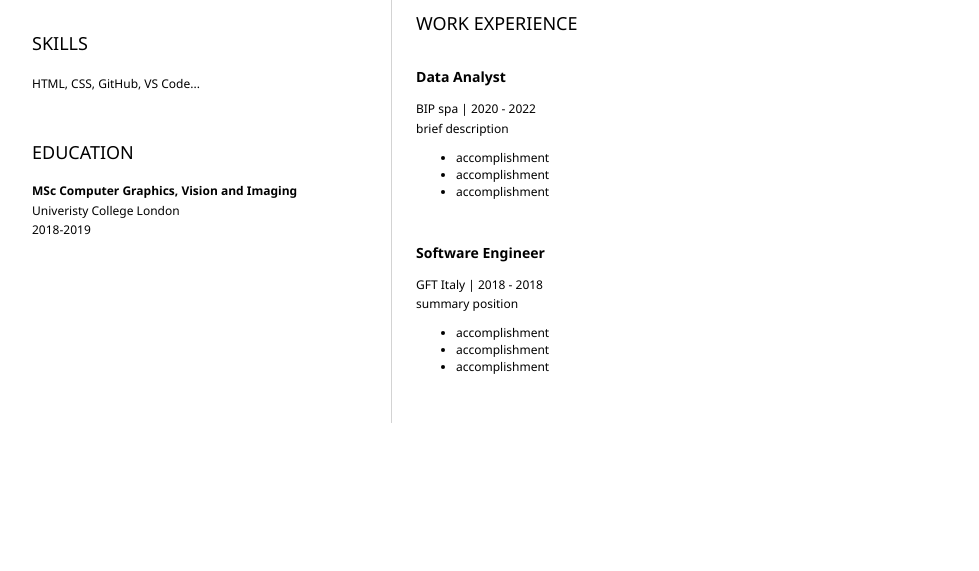
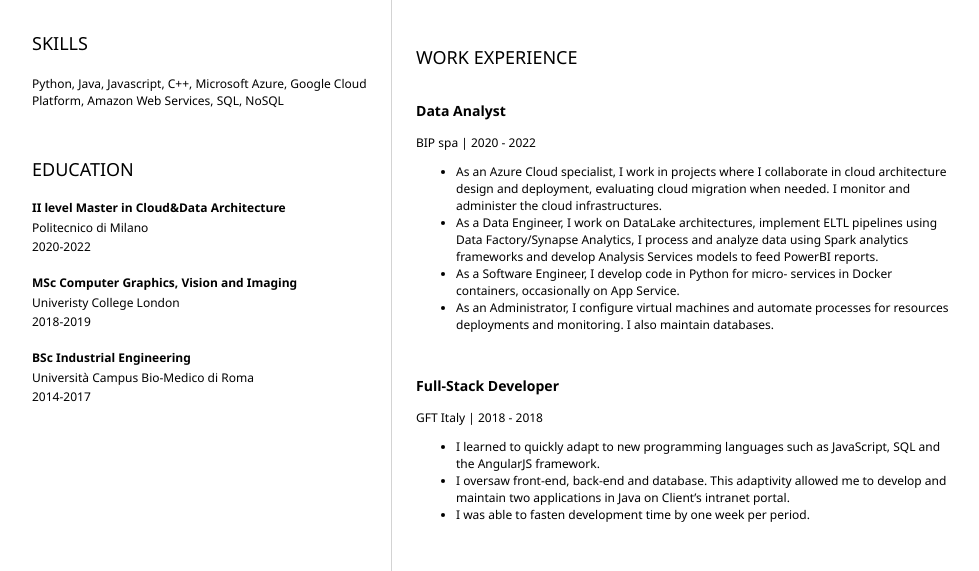
Before and after one commit to SilvioJin/resume, a plain HTML site: page index.html in a window 1280 px wide. Shown: the part 307-878 px from the top of the page, without its empty margins (152-1131 px from the left). Before the commit the page ends 800 px from the top, so only its background shows below. Drawn offline with Linux system fonts and the light colour scheme.

Commit message:
Update with details

```diff
--- a/index.html
+++ b/index.html
@@ -32,11 +32,21 @@
             <section>
                 <h2>SKILLS</h2>
                 <!-- your skills AKA "buzzwords" -->
-                <p>HTML, CSS, GitHub, VS Code...</p>
+                <p>Python, Java, Javascript, C++, Microsoft Azure, Google Cloud Platform, Amazon Web Services, SQL, NoSQL</p>
             </section>
             <section>
                 <h2>EDUCATION</h2>
                 <!-- your education -->
+                <b>II level Master in Cloud&Data Architecture</b>
+                <p>
+                    Politecnico di Milano
+                </p>
+                <p>
+                    2020-2022
+                </p>
+
+                <br>
+
                 <b>MSc Computer Graphics, Vision and Imaging</b>
                 <p>
                     Univeristy College London
@@ -44,13 +54,24 @@
                 <p>
                     2018-2019
                 </p>
+
+                <br>
+
+                <b>BSc Industrial Engineering</b>
+                <p>
+                    Università Campus Bio-Medico di Roma
+                </p>
+                <p>
+                    2014-2017
+                </p>
             </section>
         </article>
         <article id="mainRight">
             <section>
                 <h2>ABOUT</h2>
                 <!-- about you -->
-                <p>A brief paragraph about you and what kind of job/company you are looking to work for.</p>
+                <p>Curious explorer, emotional rationalist and reliable collaborator.
+                    As a determined, patient and constant learner, I work hard and tend not to rush decisions and have constructive discussions with people.</p>
             </section>
             <section>
                 <h2>WORK EXPERIENCE</h2>
@@ -60,26 +81,27 @@
                     BIP spa | 2020 - 2022
                 </p>
                 <p>
-                    brief description
+
                 </p>
                 <ul>
-                    <li>accomplishment</li>
-                    <li>accomplishment</li>
-                    <li>accomplishment</li>
+                    <li>As an Azure Cloud specialist, I work in projects where I collaborate in cloud architecture design and deployment, evaluating cloud migration when needed. I monitor and administer the cloud infrastructures.</li>
+                    <li>As a Data Engineer, I work on DataLake architectures, implement ELTL pipelines using Data Factory/Synapse Analytics, I process and analyze data using Spark analytics frameworks and develop Analysis Services models to feed PowerBI reports.</li>
+                    <li>As a Software Engineer, I develop code in Python for micro- services in Docker containers, occasionally on App Service.</li>
+                    <li>As an Administrator, I configure virtual machines and automate processes for resources deployments and monitoring. I also maintain databases.</li>
                 </ul>
 
                 <br>
-                <h3><b>Software Engineer</b></h3>
+                <h3><b>Full-Stack Developer</b></h3>
                 <p>
                     GFT Italy | 2018 - 2018
                 </p>
                 <p>
-                    summary position
+
                 </p>
                 <ul>
-                    <li>accomplishment</li>
-                    <li>accomplishment</li>
-                    <li>accomplishment</li>
+                    <li>I learned to quickly adapt to new programming languages such as JavaScript, SQL and the AngularJS framework.</li>
+                    <li>I oversaw front-end, back-end and database. This adaptivity allowed me to develop and maintain two applications in Java on Client’s intranet portal.</li>
+                    <li>I was able to fasten development time by one week per period.</li>
                 </ul>
             </section>
         </article>
```
